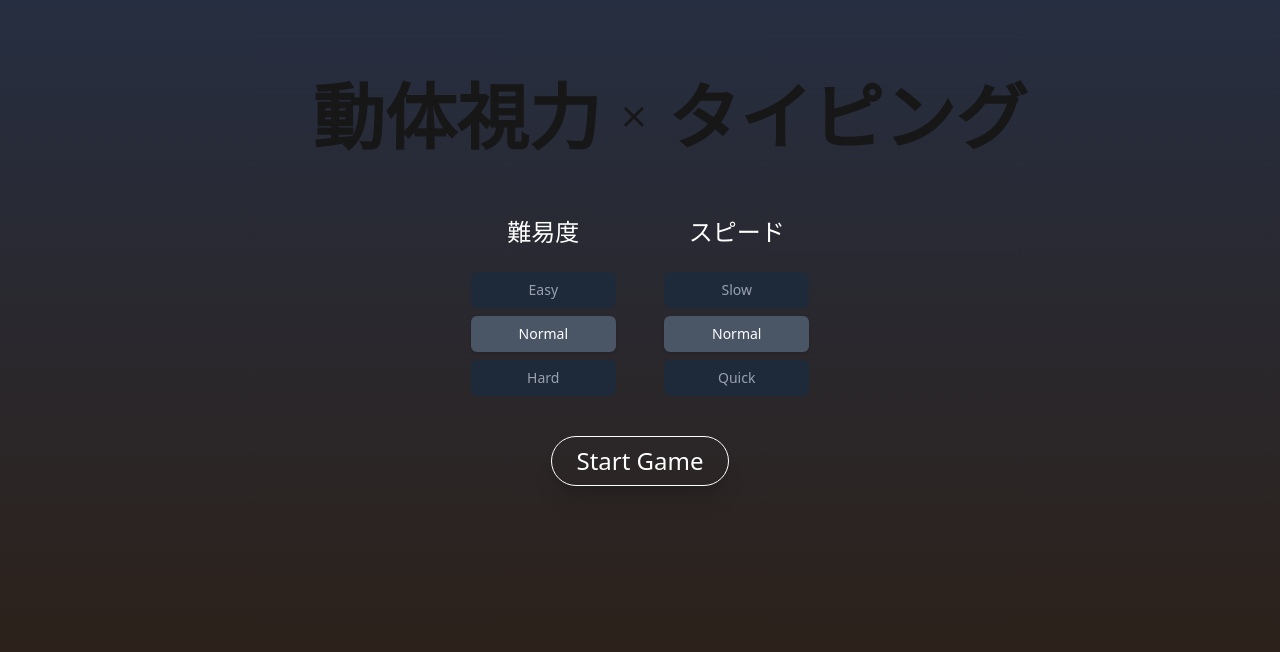
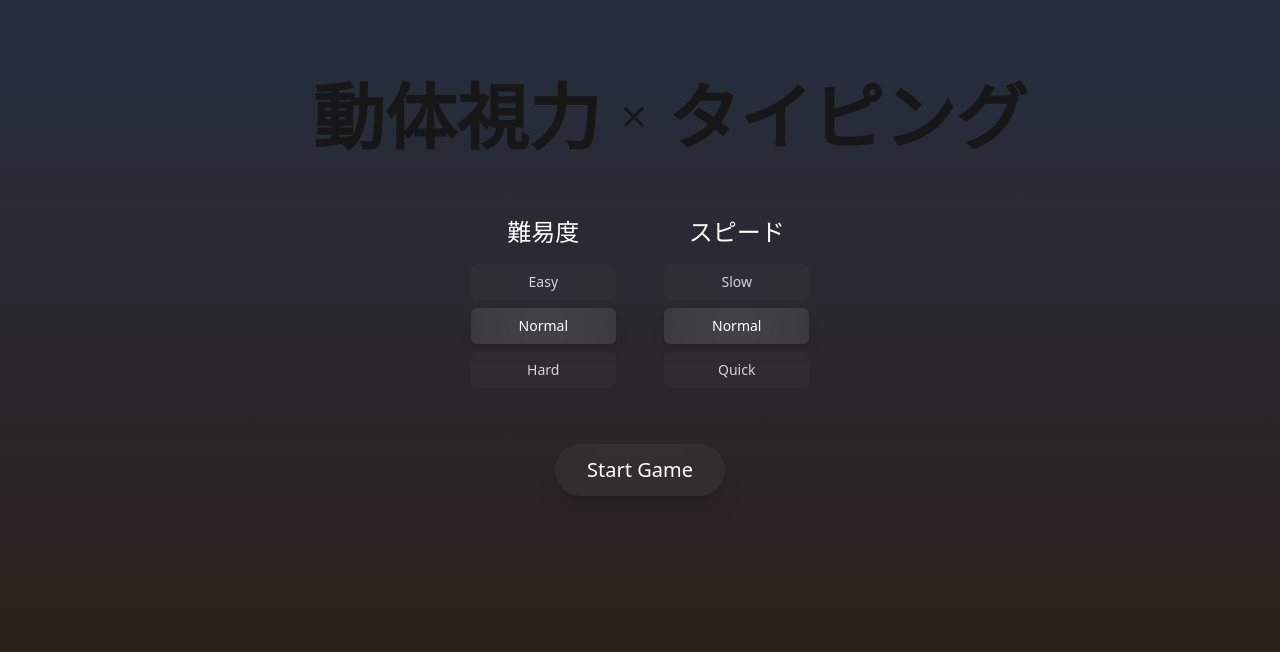
Before and after one commit to kanioh/scan-typing, a Next.js app: page / in a window 1280 px wide. Shown: the top 652 px of the page. Built offline with nearby package versions, Linux system fonts and the light colour scheme; no server answers.

Commit message:
デザイン第1弾

```diff
--- a/app/page.tsx
+++ b/app/page.tsx
@@ -2,7 +2,7 @@
 
 import { useEffect, useRef, useState } from "react";
 
-// supabaseから単語を取得
+//supabaseから単語を取得
 /**
  * APIからランダムな単語のリストを取得します。
  * @async
@@ -158,7 +158,7 @@ const TypingGamePage = () => {
         setScore((prev) => prev + 1); // スコアを1加算
         setResultMessage("正解!"); // 正解メッセージ
       } else {
-        setResultMessage(`残念! \"${currentWord}\"だよ`); // 不正解メッセージと正しい単語
+        setResultMessage(`残念! "${currentWord}"だよ`); // 不正解メッセージと正しい単語
       }
       setShowWord(false); // ラウンド終了時に単語を隠す
       // 1.5秒後に次のラウンドへ
@@ -230,21 +230,23 @@ const TypingGamePage = () => {
             <div className="flex justify-center gap-8 mb-8">
               {/* 難易度選択セクション */}
               <div className="flex flex-col items-center">
-                <h2 className="text-2xl font-medium mb-4">難易度</h2>
+                <h2 className="text-2xl font-medium mb-2">難易度</h2>
                 <div className="flex flex-col space-y-2 p-2">
                   {["easy", "normal", "hard"].map((level) => (
                     <label
                       key={level}
                       className={`
-                        relative cursor-pointer rounded-md px-12 py-2 text-sm font-medium whitespace-nowrap
-                        focus:outline-none transition-colors duration-200 ease-in-out text-center
-                        ${
-                          difficulty === level
-                            ? "bg-gray-600 text-white shadow" // 選択時のスタイル
-                            : "bg-gray-800 text-gray-400 hover:bg-gray-700 hover:text-white"
-                        } // 非選択時のスタイル
+                        relative cursor-pointer rounded-md px-12 py-2 text-sm font-medium whitespace-nowrap group
+                        focus:outline-none transition-transform duration-300 ease-in-out text-center overflow-hidden
+                        ${difficulty === level ? "text-white shadow-lg" : "text-gray-300"}
                       `}
                     >
+                      <div
+                        className={`
+                          absolute inset-0 bg-white bg-cover bg-center transition-all duration-300 ease-in-out group-hover:blur-[100px]
+                          ${difficulty === level ? "blur-[80px]" : "blur-[150px]"}
+                        `}
+                      />
                       <input
                         type="radio"
                         name="difficulty"
@@ -253,7 +255,7 @@ const TypingGamePage = () => {
                         onChange={(e) => setDifficulty(e.target.value)}
                         className="sr-only" // ラジオボタン自体を視覚的に隠す
                       />
-                      <span className="capitalize">{level}</span>
+                      <span className="relative z-10 capitalize">{level}</span>
                     </label>
                   ))}
                 </div>
@@ -261,21 +263,23 @@ const TypingGamePage = () => {
 
               {/* スピード選択セクション */}
               <div className="flex flex-col items-center">
-                <h2 className="text-2xl font-medium mb-4">スピード</h2>
+                <h2 className="text-2xl font-medium mb-2">スピード</h2>
                 <div className="flex flex-col space-y-2 p-2">
                   {["slow", "normal", "quick"].map((s) => (
                     <label
                       key={s}
                       className={`
-                        relative cursor-pointer rounded-md px-12 py-2 text-sm font-medium whitespace-nowrap
-                        focus:outline-none transition-colors duration-200 ease-in-out text-center
-                        ${
-                          speed === s
-                            ? "bg-gray-600 text-white shadow" // 選択時のスタイル
-                            : "bg-gray-800 text-gray-400 hover:bg-gray-700 hover:text-white"
-                        } // 非選択時のスタイル
+                        relative cursor-pointer rounded-md px-12 py-2 text-sm font-medium whitespace-nowrap group
+                        focus:outline-none transition-transform duration-300 ease-in-out text-center overflow-hidden
+                        ${speed === s ? "text-white shadow-lg" : "text-gray-300"}
                       `}
                     >
+                      <div
+                        className={`
+                          absolute inset-0 bg-white bg-cover bg-center transition-all duration-300 ease-in-out group-hover:blur-[100px]
+                          ${speed === s ? "blur-[80px]" : "blur-[150px]"}
+                        `}
+                      />
                       <input
                         type="radio"
                         name="speed"
@@ -284,7 +288,7 @@ const TypingGamePage = () => {
                         onChange={(e) => setSpeed(e.target.value)}
                         className="sr-only" // ラジオボタン自体を視覚的に隠す
                       />
-                      <span className="capitalize">{s}</span>
+                      <span className="relative z-10 capitalize">{s}</span>
                     </label>
                   ))}
                 </div>
@@ -297,9 +301,10 @@ const TypingGamePage = () => {
             // スタートボタン（クリックでゲーム開始）
             <button
               onClick={startGame} // クリックでゲーム開始
-              className="px-6 py-2 text-2xl font-medium rounded-full shadow-xl transition duration-200 hover:scale-105 active:scale-100 border-1"
+              className="relative group overflow-hidden mt-4 px-8 py-3 text-xl font-medium rounded-full shadow-xl transition duration-200"
             >
-              Start Game
+              <div className="absolute inset-0 bg-white bg-cover bg-center transition-all duration-300 ease-in-out blur-[150px] group-hover:blur-[100px]" />
+              <span className="relative z-10">Start Game</span>
             </button>
           )}
           {/* 結果メッセージ（ゲーム終了後などに表示） */}
```
